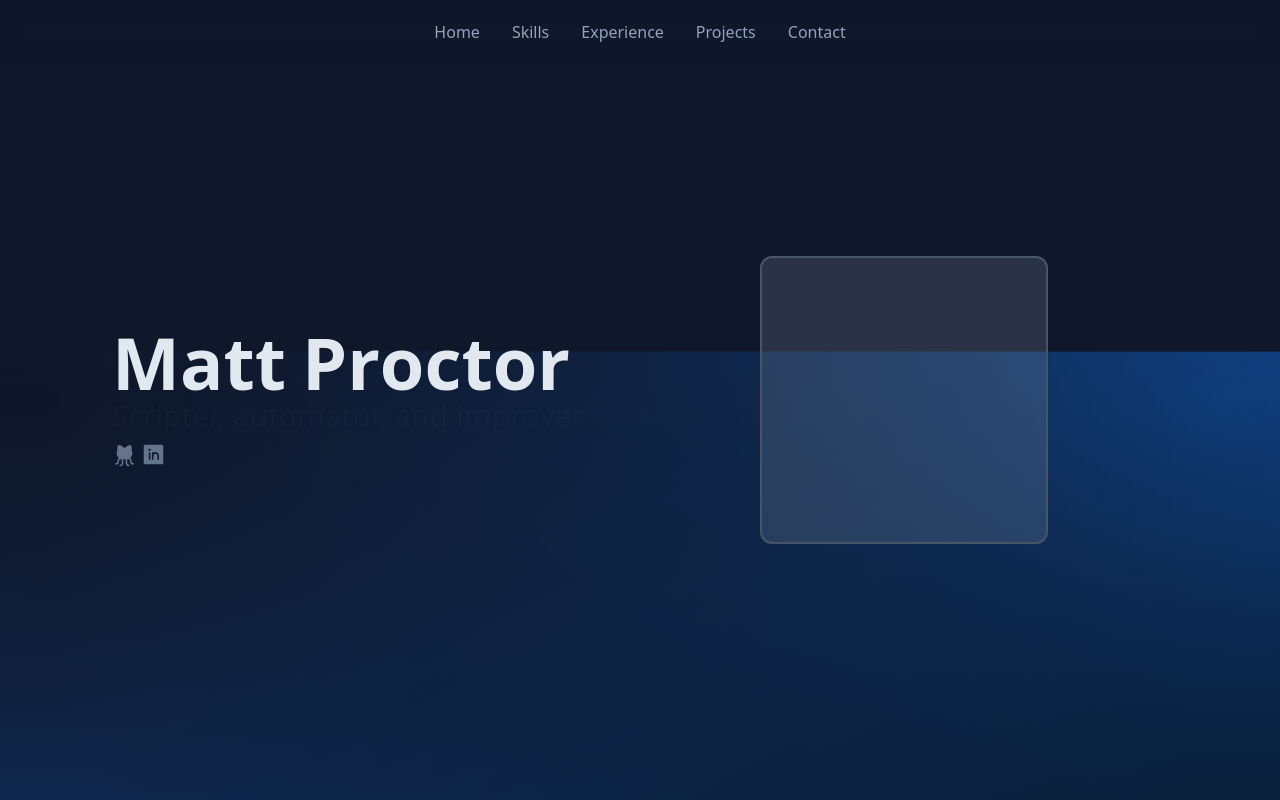
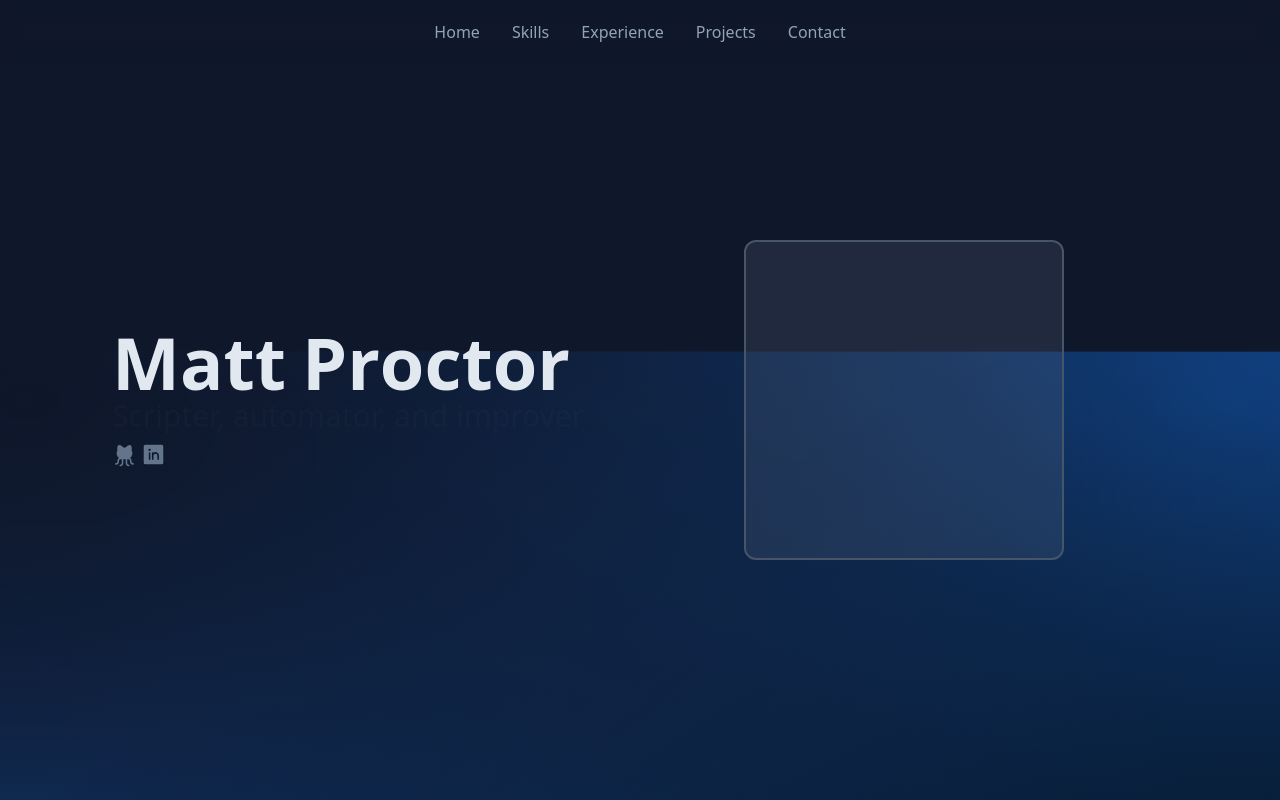
Before and after one commit to proctorinc/Portfolio, a React (Vite) app: page / in a window 1280 px wide. Shown: the top 800 px of the page. Built offline with nearby package versions, Linux system fonts and the light colour scheme; some icons are missing.

Commit message:
Removed pattern and formatted with prettier

```diff
--- a/src/sections/Main/components/ProfilePicture.tsx
+++ b/src/sections/Main/components/ProfilePicture.tsx
@@ -1,8 +1,11 @@
-import { motion } from "framer-motion"
+import { PatternLines } from "@visx/pattern";
+import { Bar } from "@visx/shape";
+import { motion } from "framer-motion";
 
 export const ProfilePicture = () => {
   return (
-    <motion.div className="border-2 border-slate-600 rounded-xl w-72 h-72 bg-slate-400/20"
+    <motion.div
+      className="border-2 border-slate-600 rounded-xl w-80 h-80 bg-slate-500/20"
       initial={{
         scale: 0,
       }}
@@ -13,10 +16,21 @@ export const ProfilePicture = () => {
           duration: 1.5,
           type: "spring",
           stiffness: 40,
-        }
+        },
       }}
     >
+      <svg className="w-full h-full">
+        <PatternLines
+          id="smallerlines"
+          stroke="rgb(255, 255, 255, 0.01)"
+          strokeWidth={2}
+          width={50}
+          height={50}
+          orientation={["vertical", "horizontal"]}
+        />
+        <Bar fill={`url(#smallerlines)`} width="100%" height="100%" />
+      </svg>
       {/* Add profile picture here */}
     </motion.div>
-  )
-}
+  );
+};
```
